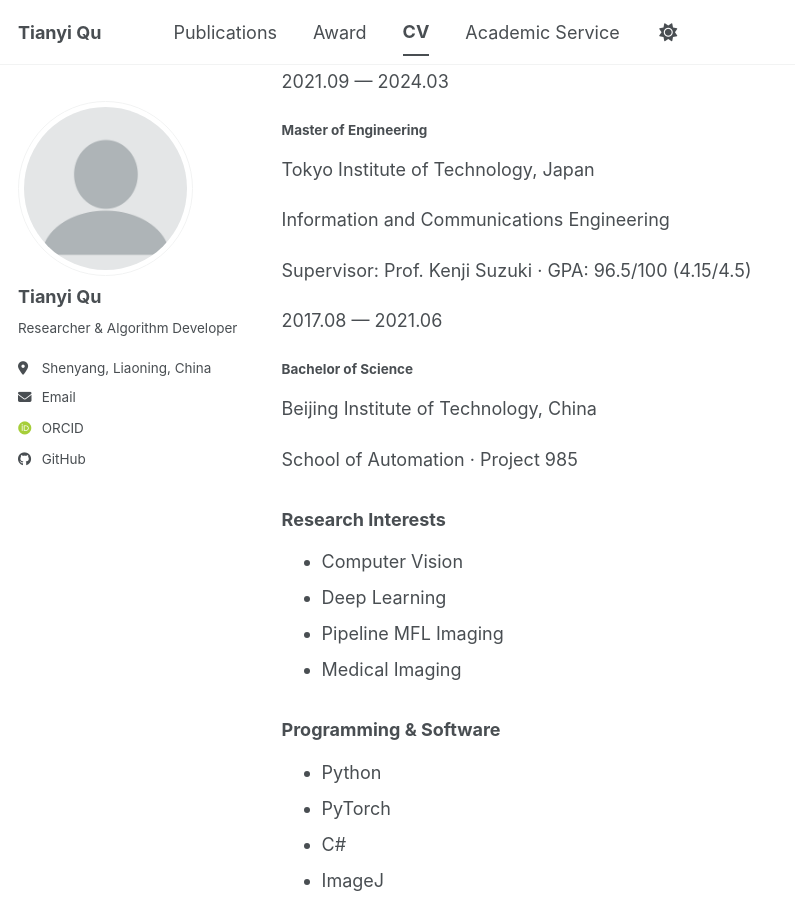
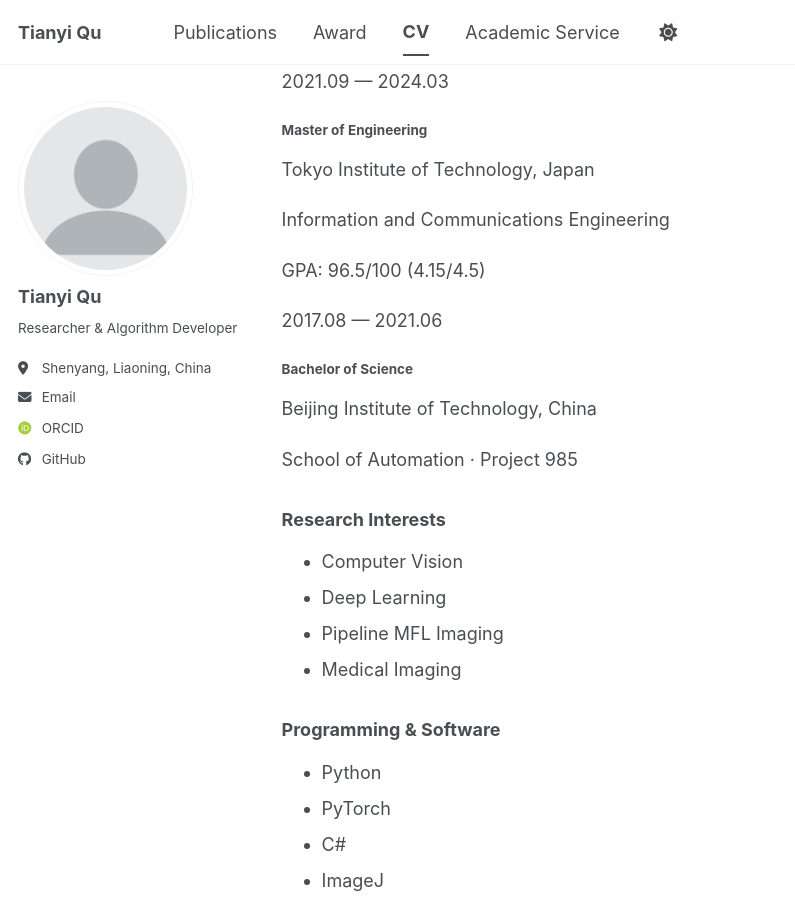
Before and after one commit to TQSAIS/tqsais.github.io, a Jekyll site: the page built from _pages/cv.md, in a window 1280 px wide and 900 px high, scrolled down 506 px. Shown: the whole window, without its empty margins (0-795 px from the left). Built offline with Jekyll 4.4.1, drawn with Linux system fonts in a browser that asks for light colours; some web fonts are replaced; a script bundle is joined from its source files by our own code; library files that are not in the unit come from our copies.

Commit message:
Update cv-content.html

```diff
--- a/_includes/cv-content.html
+++ b/_includes/cv-content.html
@@ -27,7 +27,7 @@
           <h4>Master of Engineering</h4>
           <p class="cv-entry__organization">Tokyo Institute of Technology, Japan</p>
           <p>Information and Communications Engineering</p>
-          <p class="cv-entry__detail">Supervisor: Prof. Kenji Suzuki · GPA: 96.5/100 (4.15/4.5)</p>
+          <p class="cv-entry__detail">GPA: 96.5/100 (4.15/4.5)</p>
         </div>
       </article>
       <article class="cv-entry">
```
